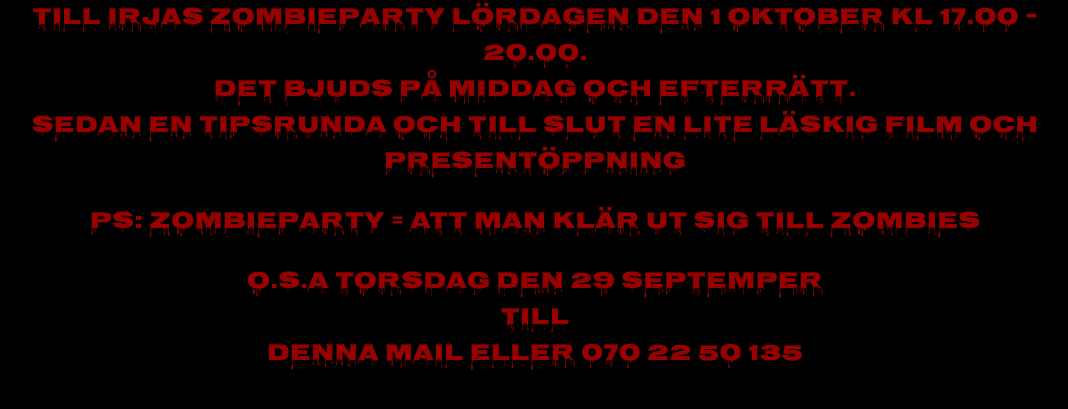
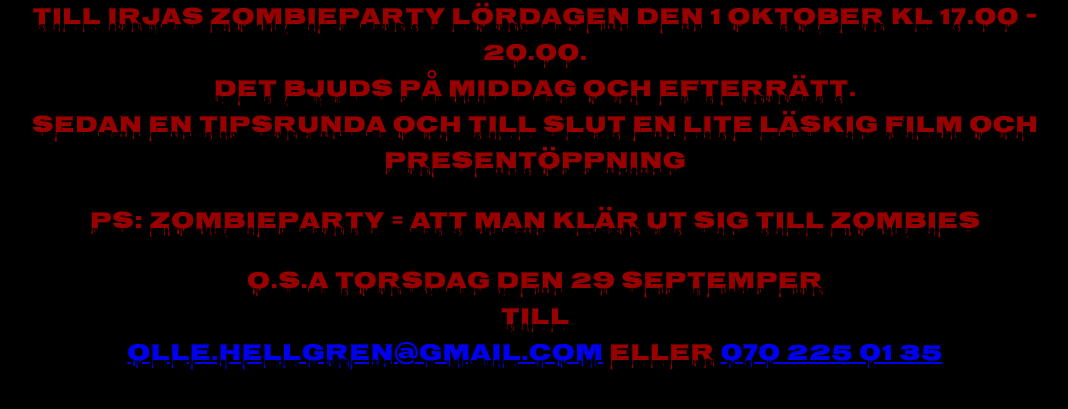
Before and after one commit to anulaibar/zombie-party, a website: page public/index.html in a window 1280 px wide. Shown: the part 171-580 px from the top of the page, without its empty margins (105-1173 px from the left). Drawn offline with Linux system fonts and the light colour scheme.

Commit message:
Added tel and mailto

```diff
--- a/public/index.html
+++ b/public/index.html
@@ -34,7 +34,9 @@
                     <br>
                     TILL
                     <br>
-                    denna mail eller 070 22 50 135
+                    <a href="mailto:olle.hellgren@gmail.com ">olle.hellgren@gmail.com</a>
+                    eller
+                    <a href="tel:0702250135">070 225 01 35</a>
                 </p>
             </div>
         </div>
```
